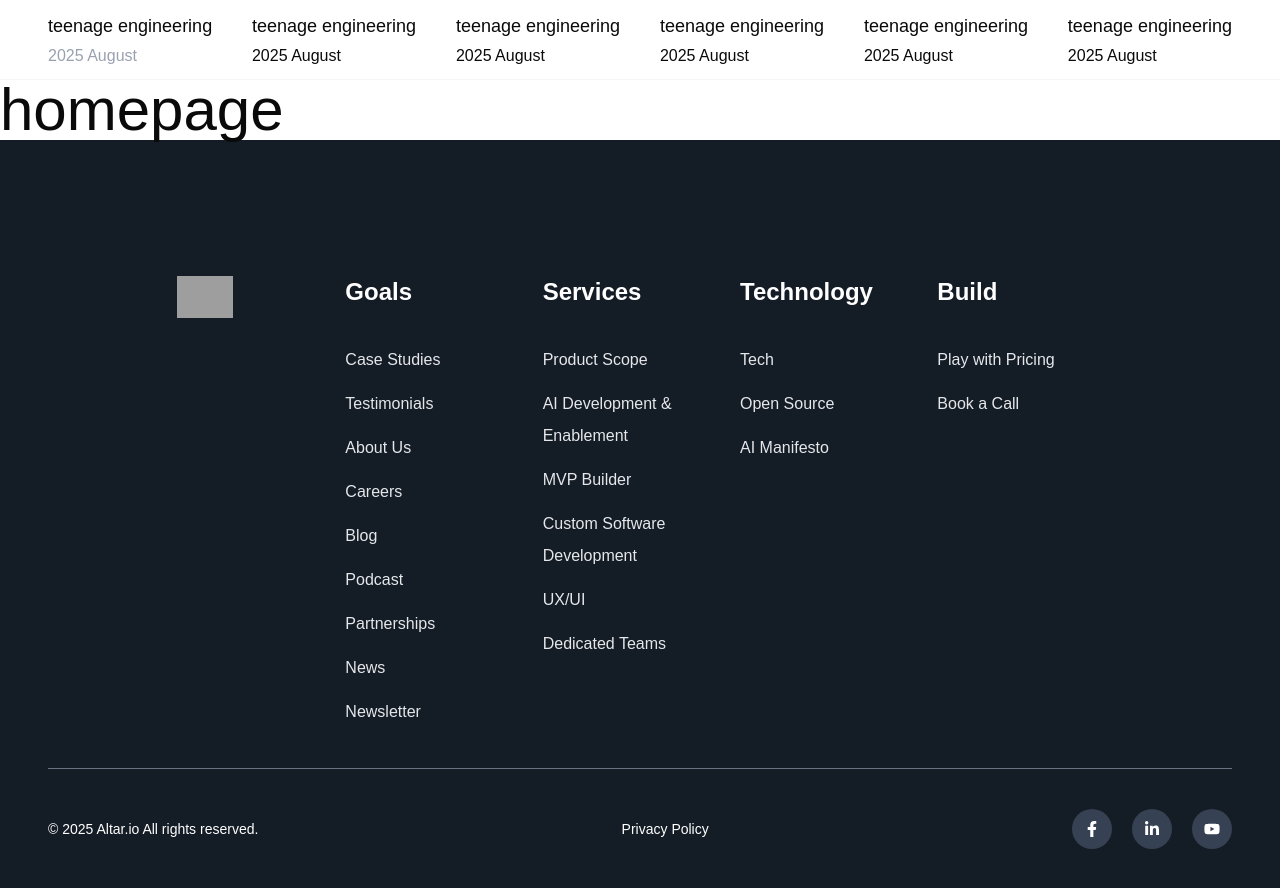
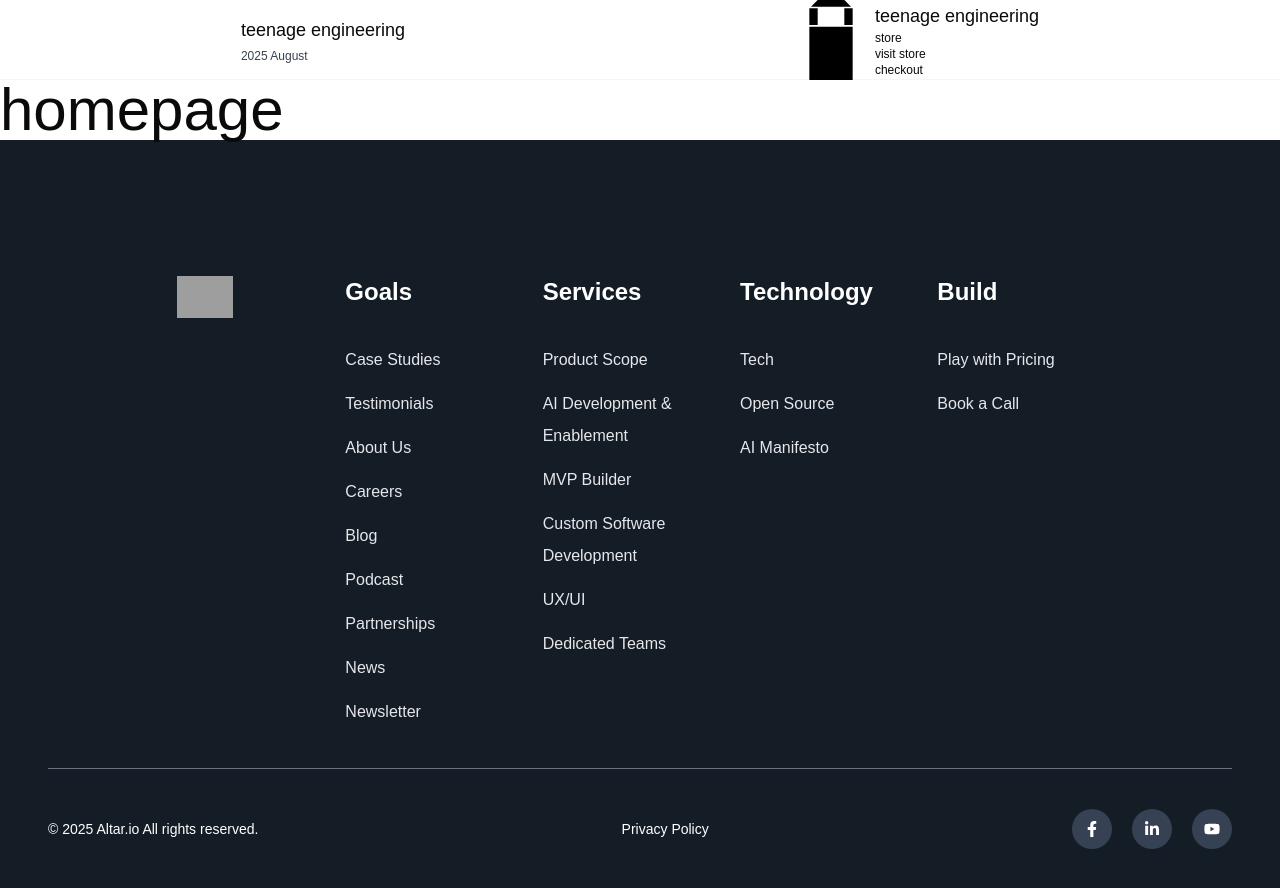
Before and after one commit to rakib00-dev/cloudyfromut-website-teenage-engineering-demo, a Next.js app: page / in a window 1280 px wide. Shown: the top 888 px of the page. Built offline with nearby package versions, Linux system fonts and the light colour scheme; grey boxes are pictures that could not be loaded; a web font is replaced by a local one.

Commit message:
changed the title and nav some content

```diff
--- a/src/app/layout.tsx
+++ b/src/app/layout.tsx
@@ -15,11 +15,9 @@ const geistMono = Geist_Mono({
 });
 
 export const metadata: Metadata = {
-  title: 'Custom Product & Software Development Pricing',
-  description:
-    'A break down of our Pricing at Altar.io – with tangible examples by vertical, project size, timeframe and complexity',
-  keywords:
-    'Global Advisory,Wealth Management,Asset Management,Trusts,Private Wealth,Private Banking,Merchant Banking',
+  title: 'computer–2 - teenage engineering',
+  description: 'flipped out year',
+  keywords: 'tech, engineering, tech products',
 };
 
 export default function RootLayout({
--- a/src/components/custom/Navbar.tsx
+++ b/src/components/custom/Navbar.tsx
@@ -18,43 +18,34 @@ const Navbar: React.FC = () => {
 
   return (
     <div className="mx-auto transition-all bg-white/60 w-full h-20 relative top-0 border-b border-gray-200 z-50 ">
-      <nav className="relative flex justify-between items-center px-4 md:px-12 py-4 max-w-7xl bg-white/60 w-full h-20 m-auto lg:py-2.5">
-        <Link href={'/'} className="grid gap-1">
-          <h3 className="text-lg font-extralight">teenage engineering</h3>
-          <span className="text-gray-400">
+      <nav className="relative flex justify-around items-center px-4 md:px-12 py-4 max-w-7xl bg-white/60 w-full h-20 m-auto lg:py-2.5">
+        <div className="grid gap-1">
+          <Link href={'/'} className="text-lg font-extralight">
+            teenage engineering
+          </Link>
+          <span className="text-xs text-gray-700">
             {new Date().getFullYear()} {months[new Date().getMonth()]}
           </span>
-        </Link>
-        <Link href={'/'} className="grid gap-1">
-          <h3 className="text-lg font-extralight">teenage engineering</h3>
-          <span>
-            {new Date().getFullYear()} {months[new Date().getMonth()]}
-          </span>
-        </Link>
-        <Link href={'/'} className="grid gap-1">
-          <h3 className="text-lg font-extralight">teenage engineering</h3>
-          <span>
-            {new Date().getFullYear()} {months[new Date().getMonth()]}
-          </span>
-        </Link>
-        <Link href={'/'} className="grid gap-1">
-          <h3 className="text-lg font-extralight">teenage engineering</h3>
-          <span>
-            {new Date().getFullYear()} {months[new Date().getMonth()]}
-          </span>
-        </Link>
-        <Link href={'/'} className="grid gap-1">
-          <h3 className="text-lg font-extralight">teenage engineering</h3>
-          <span>
-            {new Date().getFullYear()} {months[new Date().getMonth()]}
-          </span>
-        </Link>
-        <Link href={'/'} className="grid gap-1">
-          <h3 className="text-lg font-extralight">teenage engineering</h3>
-          <span>
-            {new Date().getFullYear()} {months[new Date().getMonth()]}
-          </span>
-        </Link>
+        </div>
+        <div className="flex justify-center items-center gap-1">
+          <img
+            src={'/images/homepage/svg-image-21.svg'}
+            alt=""
+            loading="lazy"
+            className=" brightness-0 size-20"
+          />
+          <div>
+            <Link href={'/products'} className="text-lg font-extralight">
+              teenage engineering
+            </Link>
+
+            <span className="grid *:text-xs">
+              <Link href={'/store'}>store</Link>
+              <Link href={'/store'}>visit store</Link>
+              <Link href={'/store/checkout'}>checkout</Link>
+            </span>
+          </div>
+        </div>
       </nav>
     </div>
   );
```
